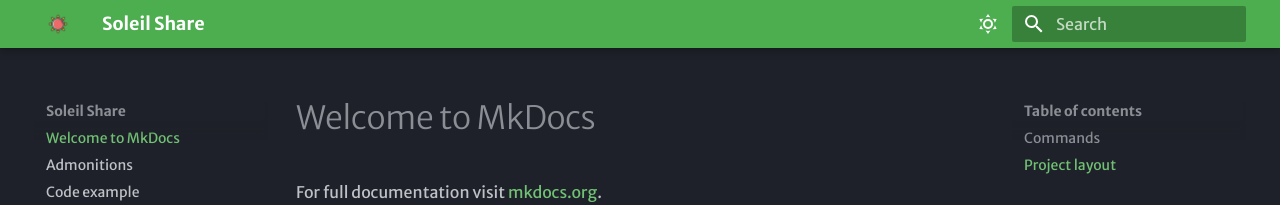
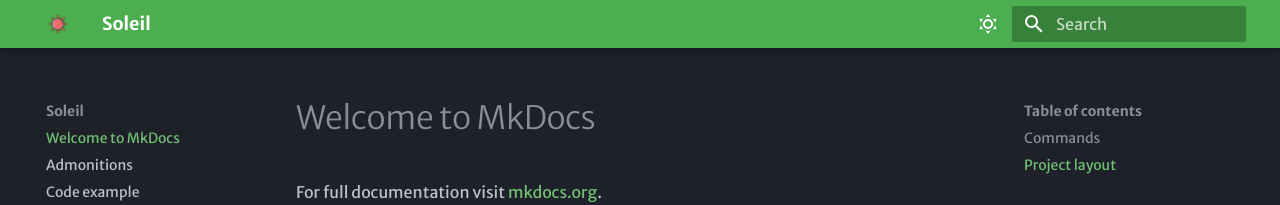
Before and after one commit to SaintFore/soleil_web, an MkDocs documentation site: the page built from docs/index.md, in a window 1280 px wide. Shown: the top 205 px of the page. Built offline with MkDocs 1.6.1 and Material for MkDocs 9.7.7, drawn with Linux system fonts in a browser that asks for light colours; some web fonts are replaced.

Commit message:
更改名称

```diff
--- a/mkdocs.yml
+++ b/mkdocs.yml
@@ -1,4 +1,4 @@
-site_name: Soleil Share
+site_name: Soleil
 site_url: https://docs.soleilshare.com
 theme:
   name: material
```
